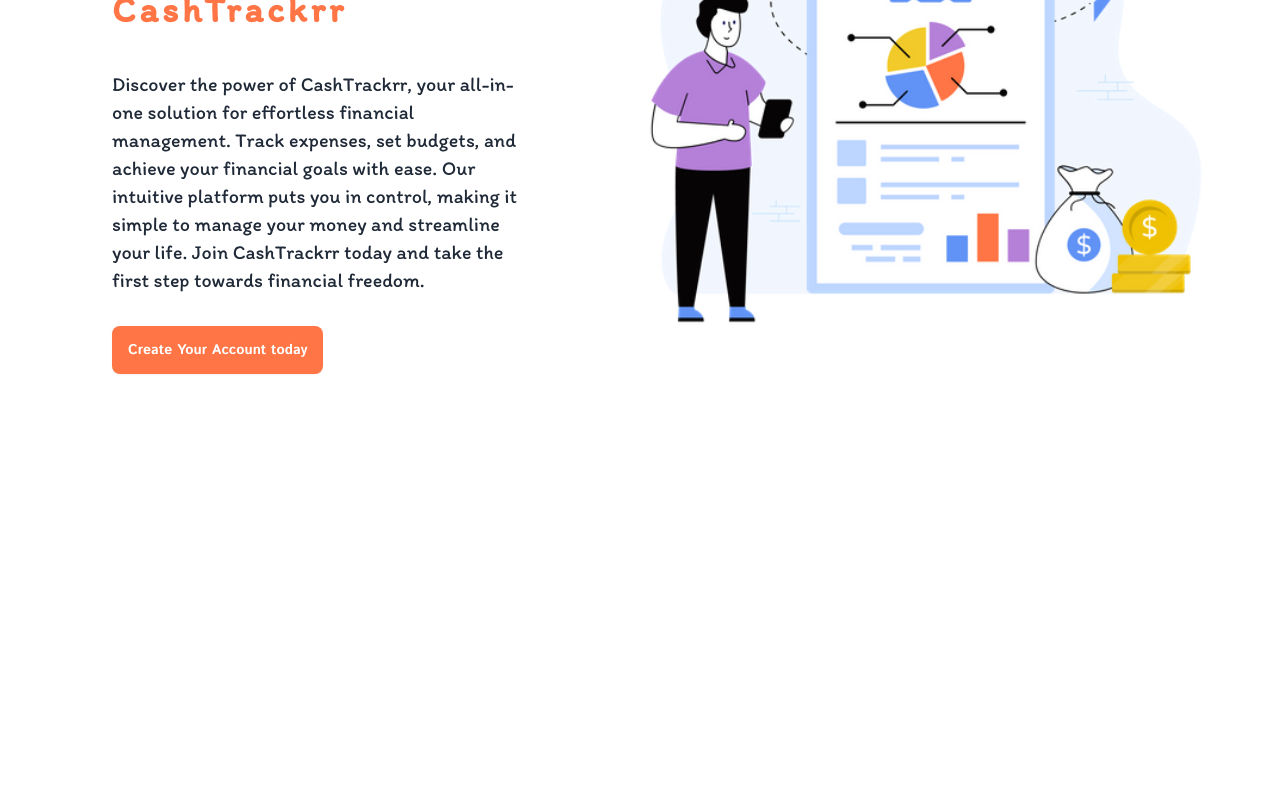
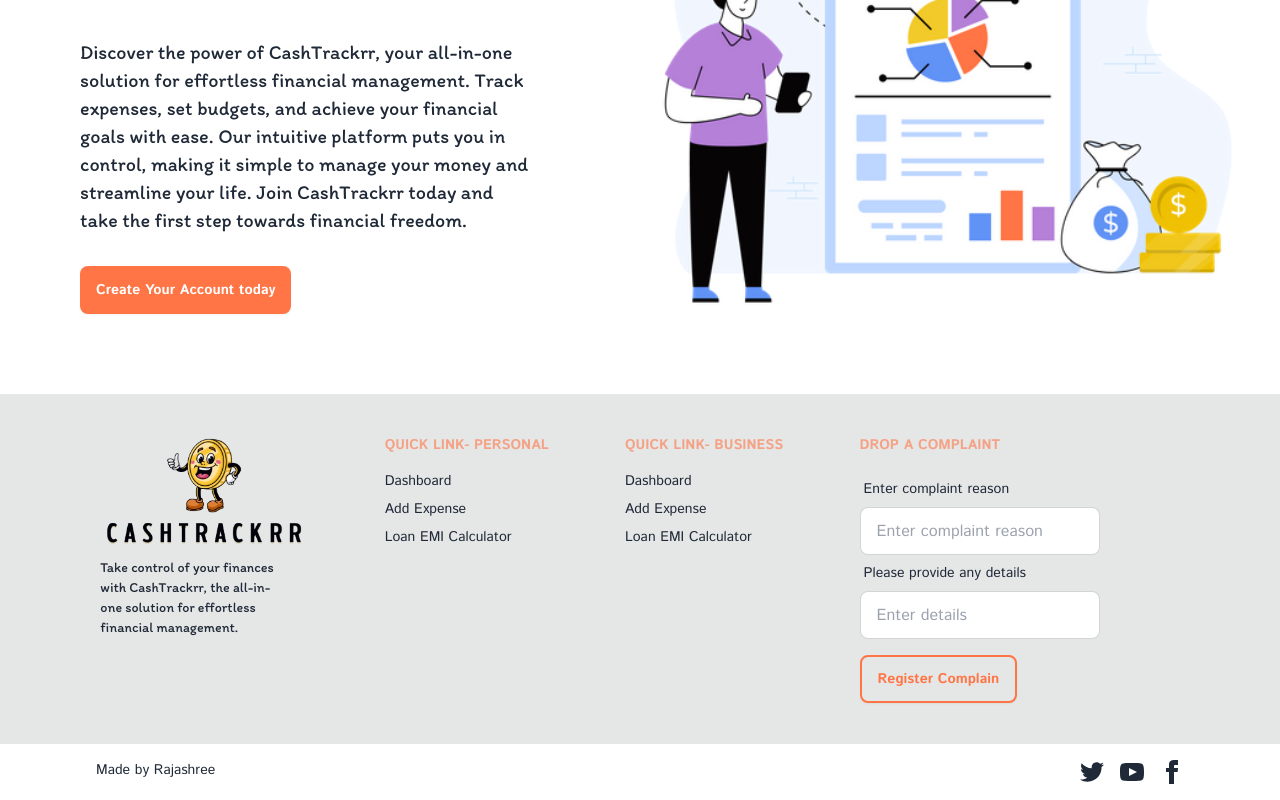
Before and after one commit to kalviumcommunity/S54_Rajashree_Capstone_Expense_Tracker, a React (Vite) app in the folder Client/App/: page / in a window 1280 px wide. Shown: the part 330-1130 px from the top of the page. Before the commit the page ends 816 px from the top, so only its background shows below. Built offline with nearby package versions, Linux system fonts and the light colour scheme; a web font is replaced by a local one.

Commit message:
Created footer

```diff
--- a/Client/App/src/App.css
+++ b/Client/App/src/App.css
@@ -15,7 +15,7 @@
 
 #root {
   margin: auto;
-  padding: 2rem;
+  /* padding: 2rem; */
 }
 
 p,button{
@@ -23,3 +23,7 @@
   /* font-family: "Crimson Text", serif; */
   font-weight: 100;
 }
+
+h4{
+  color: #FF7545;
+}
--- a/Client/App/src/App.jsx
+++ b/Client/App/src/App.jsx
@@ -2,6 +2,7 @@
 import './App.css'
 import Landingpage from './Components/BeforeLogin/Landingpage'
 import Navbar from './Components/BeforeLogin/Navbar'
+import Footer from './Components/BeforeLogin/Footer'
 
 function App() {
 
@@ -9,6 +10,7 @@
     <>
       <Navbar/>
       <Landingpage/>
+      <Footer/>
     </>
   )
 }
--- a/Client/App/src/Components/BeforeLogin/Footer.jsx
+++ b/Client/App/src/Components/BeforeLogin/Footer.jsx
@@ -1,8 +1,62 @@
 import React from 'react'
+import logo from '../../assets/Cashtrackrr-logo.png'
 
 const Footer = () => {
   return (
-    <div>Footer</div>
+<div className='items-center'>
+    <footer className=" flex justify-evenly footer p-10 bg-base-300 border-t text-base-content">
+    <aside>
+    <img src={logo} className='w-52'></img>
+    <p className='w-44'>Take control of your finances with CashTrackrr, the all-in-one solution for effortless financial management.</p>
+  </aside>
+    <nav>
+      <h4 className="footer-title">Quick Link- Personal</h4>
+      <a className="link link-hover">Dashboard</a>
+      <a className="link link-hover">Add Expense</a>
+      <a className="link link-hover">Loan EMI Calculator</a>
+    </nav>
+    <nav>
+      <h4 className="footer-title">Quick Link- Business</h4>
+      <a className="link link-hover">Dashboard</a>
+      <a className="link link-hover">Add Expense</a>
+      <a className="link link-hover">Loan EMI Calculator</a>
+    </nav>
+    <form action="mailto:rajashreeguha@outlook.com" method="post" enctype="text/plain">
+            <h4 className="footer-title">Drop a complaint</h4>
+            <fieldset className="form-control w-80">
+              <label className="label">
+                <span className="label-text">Enter complaint reason</span>
+              </label>
+              <div className="join">
+                <input type="text" name="Reason for complaint" placeholder="Enter complaint reason" className="input input-bordered join-item" required />
+              </div>
+
+              <label className="label">
+                <span className="label-text">Please provide any details</span>
+              </label>
+              <div className="join">
+                <input type="text" name="Details" placeholder="Enter details" className="input input-bordered join-item" required />
+              </div>
+
+              <div className="join">
+                <button type="submit" className="btn join-item mt-4 bg-transparent" style={{border:"2px solid #FF7545", color:"#FF7545" }}>Register Complain</button>
+              </div>
+            </fieldset>
+          </form>
+  </footer>
+  <footer className="footer px-24 py-4 border-t text-base-content border-base-300">
+  <aside className="items-center grid-flow-col">
+    <h5>Made by Rajashree</h5>
+  </aside>
+  <nav className="md:place-self-center md:justify-self-end">
+    <div className="grid grid-flow-col gap-4">
+      <a><svg xmlns="http://www.w3.org/2000/svg" width="24" height="24" viewBox="0 0 24 24" className="fill-current"><path d="M24 4.557c-.883.392-1.832.656-2.828.775 1.017-.609 1.798-1.574 2.165-2.724-.951.564-2.005.974-3.127 1.195-.897-.957-2.178-1.555-3.594-1.555-3.179 0-5.515 2.966-4.797 6.045-4.091-.205-7.719-2.165-10.148-5.144-1.29 2.213-.669 5.108 1.523 6.574-.806-.026-1.566-.247-2.229-.616-.054 2.281 1.581 4.415 3.949 4.89-.693.188-1.452.232-2.224.084.626 1.956 2.444 3.379 4.6 3.419-2.07 1.623-4.678 2.348-7.29 2.04 2.179 1.397 4.768 2.212 7.548 2.212 9.142 0 14.307-7.721 13.995-14.646.962-.695 1.797-1.562 2.457-2.549z"></path></svg></a>
+      <a><svg xmlns="http://www.w3.org/2000/svg" width="24" height="24" viewBox="0 0 24 24" className="fill-current"><path d="M19.615 3.184c-3.604-.246-11.631-.245-15.23 0-3.897.266-4.356 2.62-4.385 8.816.029 6.185.484 8.549 4.385 8.816 3.6.245 11.626.246 15.23 0 3.897-.266 4.356-2.62 4.385-8.816-.029-6.185-.484-8.549-4.385-8.816zm-10.615 12.816v-8l8 3.993-8 4.007z"></path></svg></a>
+      <a><svg xmlns="http://www.w3.org/2000/svg" width="24" height="24" viewBox="0 0 24 24" className="fill-current"><path d="M9 8h-3v4h3v12h5v-12h3.642l.358-4h-4v-1.667c0-.955.192-1.333 1.115-1.333h2.885v-5h-3.808c-3.596 0-5.192 1.583-5.192 4.615v3.385z"></path></svg></a>
+    </div>
+  </nav>
+</footer>
+</div>
   )
 }
 
--- a/Client/App/src/Components/BeforeLogin/Landingpage.jsx
+++ b/Client/App/src/Components/BeforeLogin/Landingpage.jsx
@@ -3,17 +3,19 @@
 
 const Landingpage = () => {
   return (
+    <div>
     <div className="flex flex-col md:flex-row items-center justify-evenly" >
       <div className="md:w-1/2 p-20 ">
         <h1 className="text-3xl md:text-4xl font-bold mb-4" style={{color:"#FF7545"}}>Empower Your Finances, Simplify Your Life with CashTrackrr</h1>
         <br/>
         <p className="text-lg md:text-xl mb-8">Discover the power of CashTrackrr, your all-in-one solution for effortless financial management. Track expenses, set budgets, and achieve your financial goals with ease. Our intuitive platform puts you in control, making it simple to manage your money and streamline your life. Join CashTrackrr today and take the first step towards financial freedom.</p>
-        <button className="btn btn-primary text-white border-none " style={{backgroundColor:"#FF7545"}}>Create Your Account today </button>
+        <button className="btn btn-primary text-white border-none " style={{backgroundColor:"#FF7545" ,  fontFamily: "'Istok Web', sans-serif"}}>Create Your Account today </button>
       </div>
       <div>
         <img src={homeBg} alt="CashTrackrr" width="700px"/>
       </div>
     </div>
+    </div>
   );
 };
 
--- a/Client/App/src/Components/BeforeLogin/Navbar.jsx
+++ b/Client/App/src/Components/BeforeLogin/Navbar.jsx
@@ -2,7 +2,7 @@
 import logo from '../../assets/Cashtrackrr-logo.png'
 const Navbar = () => {
   return (
-<div className="navbar bg-base-100" style={{padding:"0 70px"}}>
+<div className="navbar bg-base-100 mt-10" style={{padding:"0 70px"}}>
   <div className="navbar-start">
     <div className="dropdown">
       <div tabIndex={0} role="button" className="btn btn-ghost lg:hidden">
@@ -24,7 +24,7 @@
     </ul>
   </div>
   <div className="navbar-end">
-    <a className="btn bg-transparent border border-black w-26" style={{borderWidth:"3px"}}>L O G I N</a>
+    <a className="btn bg-transparent border border-black w-26" style={{borderWidth:"3px",   fontFamily: "'Itim', sans-serif"}}>L O G I N</a>
   </div>
 </div>
   );
```
Also changed, not shown: 1 other file (tests, documents, lock files or other folders).
